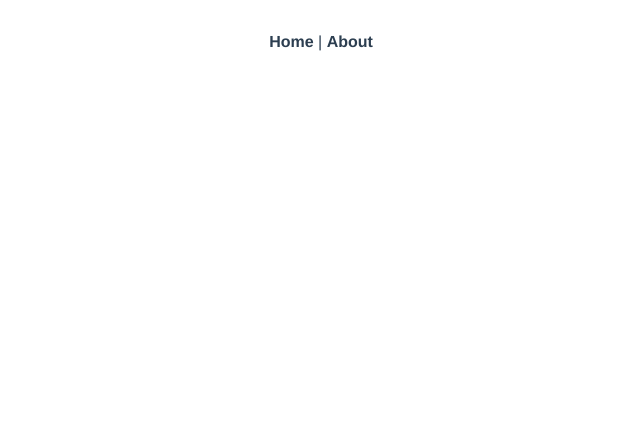
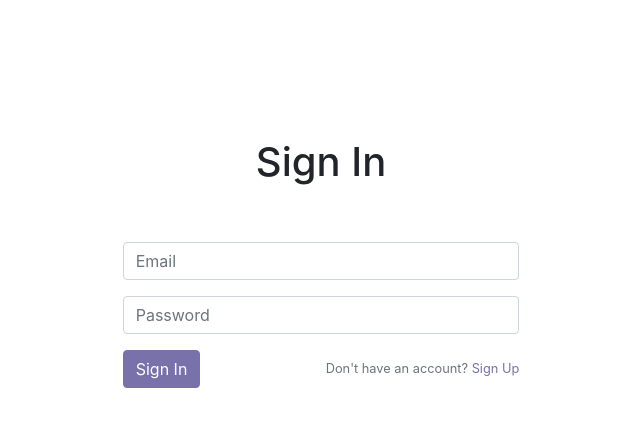
Before and after one commit to king-fox-2019/hackoverflow, a Vue app in the folder client/: page /session in a window 1280 px wide. Shown: the top 426 px of the page, without its empty margins (319-959 px from the left). Built offline with nearby package versions, Linux system fonts and the light colour scheme.

Commit message:
Start creating client - Remove all unnecessary files from vue-cli boilerplate - main.scss: Add theme colors - Add .prettierrc - Add Session.vue: Will handle both Sign up and sign in

```diff
--- a/client/src/App.vue
+++ b/client/src/App.vue
@@ -1,32 +1,12 @@
 <template>
   <div id="app">
-    <div id="nav">
-      <router-link to="/">Home</router-link> |
-      <router-link to="/about">About</router-link>
-    </div>
     <router-view />
   </div>
 </template>
 
 <style lang="scss">
 #app {
-  font-family: "Avenir", Helvetica, Arial, sans-serif;
-  -webkit-font-smoothing: antialiased;
-  -moz-osx-font-smoothing: grayscale;
-  text-align: center;
-  color: #2c3e50;
-}
-
-#nav {
-  padding: 30px;
-
-  a {
-    font-weight: bold;
-    color: #2c3e50;
-
-    &.router-link-exact-active {
-      color: #42b983;
-    }
-  }
+  height: 100vh;
+  padding-top: 5.6rem;
 }
 </style>
--- a/client/src/assets/scss/main.scss
+++ b/client/src/assets/scss/main.scss
@@ -1,2 +1,17 @@
-@import "node_modules/bootstrap/scss/bootstrap";
-@import "node_modules/bootstrap-vue/src/index.scss";
+$primary: #7871aa;
+$secondary: #5d707f;
+$accent: #4e5283;
+// $info: $green !default;
+$success: #e7e247;
+$danger: #ff595e;
+
+$theme-colors: (
+  'primary': $primary,
+  'secondary': $secondary,
+  'accent': $accent,
+  'success': $success,
+  'danger': $danger
+);
+
+@import 'node_modules/bootstrap/scss/bootstrap';
+@import 'node_modules/bootstrap-vue/src/index.scss';
--- a/client/src/components/HelloWorld.vue
+++ /dev/null
@@ -1,130 +0,0 @@
-<template>
-  <div class="hello">
-    <h1>{{ msg }}</h1>
-    <p>
-      For a guide and recipes on how to configure / customize this project,<br />
-      check out the
-      <a href="https://cli.vuejs.org" target="_blank" rel="noopener"
-        >vue-cli documentation</a
-      >.
-    </p>
-    <h3>Installed CLI Plugins</h3>
-    <ul>
-      <li>
-        <a
-          href="https://github.com/vuejs/vue-cli/tree/dev/packages/%40vue/cli-plugin-babel"
-          target="_blank"
-          rel="noopener"
-          >babel</a
-        >
-      </li>
-      <li>
-        <a
-          href="https://github.com/vuejs/vue-cli/tree/dev/packages/%40vue/cli-plugin-router"
-          target="_blank"
-          rel="noopener"
-          >router</a
-        >
-      </li>
-      <li>
-        <a
-          href="https://github.com/vuejs/vue-cli/tree/dev/packages/%40vue/cli-plugin-vuex"
-          target="_blank"
-          rel="noopener"
-          >vuex</a
-        >
-      </li>
-      <li>
-        <a
-          href="https://github.com/vuejs/vue-cli/tree/dev/packages/%40vue/cli-plugin-eslint"
-          target="_blank"
-          rel="noopener"
-          >eslint</a
-        >
-      </li>
-    </ul>
-    <h3>Essential Links</h3>
-    <ul>
-      <li>
-        <a href="https://vuejs.org" target="_blank" rel="noopener">Core Docs</a>
-      </li>
-      <li>
-        <a href="https://forum.vuejs.org" target="_blank" rel="noopener"
-          >Forum</a
-        >
-      </li>
-      <li>
-        <a href="https://chat.vuejs.org" target="_blank" rel="noopener"
-          >Community Chat</a
-        >
-      </li>
-      <li>
-        <a href="https://twitter.com/vuejs" target="_blank" rel="noopener"
-          >Twitter</a
-        >
-      </li>
-      <li>
-        <a href="https://news.vuejs.org" target="_blank" rel="noopener">News</a>
-      </li>
-    </ul>
-    <h3>Ecosystem</h3>
-    <ul>
-      <li>
-        <a href="https://router.vuejs.org" target="_blank" rel="noopener"
-          >vue-router</a
-        >
-      </li>
-      <li>
-        <a href="https://vuex.vuejs.org" target="_blank" rel="noopener">vuex</a>
-      </li>
-      <li>
-        <a
-          href="https://github.com/vuejs/vue-devtools#vue-devtools"
-          target="_blank"
-          rel="noopener"
-          >vue-devtools</a
-        >
-      </li>
-      <li>
-        <a href="https://vue-loader.vuejs.org" target="_blank" rel="noopener"
-          >vue-loader</a
-        >
-      </li>
-      <li>
-        <a
-          href="https://github.com/vuejs/awesome-vue"
-          target="_blank"
-          rel="noopener"
-          >awesome-vue</a
-        >
-      </li>
-    </ul>
-  </div>
-</template>
-
-<script>
-export default {
-  name: "HelloWorld",
-  props: {
-    msg: String
-  }
-};
-</script>
-
-<!-- Add "scoped" attribute to limit CSS to this component only -->
-<style scoped lang="scss">
-h3 {
-  margin: 40px 0 0;
-}
-ul {
-  list-style-type: none;
-  padding: 0;
-}
-li {
-  display: inline-block;
-  margin: 0 10px;
-}
-a {
-  color: #42b983;
-}
-</style>
--- /dev/null
+++ b/client/src/router.js
@@ -0,0 +1,26 @@
+import Vue from 'vue'
+import VueRouter from 'vue-router'
+
+Vue.use(VueRouter)
+
+const routes = [
+  {
+    path: '/',
+    name: 'home',
+    component: () => import(/* webpackChunkName: "home" */ '@/views/Home.vue')
+  },
+  {
+    path: '/session',
+    name: 'session',
+    component: () =>
+      import(/* webpackChunkName: "session" */ '@/views/Session.vue')
+  }
+]
+
+const router = new VueRouter({
+  mode: 'history',
+  base: process.env.BASE_URL,
+  routes
+})
+
+export default router
--- a/client/src/router/index.js
+++ /dev/null
@@ -1,30 +0,0 @@
-import Vue from "vue";
-import VueRouter from "vue-router";
-import Home from "../views/Home.vue";
-
-Vue.use(VueRouter);
-
-const routes = [
-  {
-    path: "/",
-    name: "home",
-    component: Home
-  },
-  {
-    path: "/about",
-    name: "about",
-    // route level code-splitting
-    // this generates a separate chunk (about.[hash].js) for this route
-    // which is lazy-loaded when the route is visited.
-    component: () =>
-      import(/* webpackChunkName: "about" */ "../views/About.vue")
-  }
-];
-
-const router = new VueRouter({
-  mode: "history",
-  base: process.env.BASE_URL,
-  routes
-});
-
-export default router;
--- a/client/src/views/About.vue
+++ /dev/null
@@ -1,5 +0,0 @@
-<template>
-  <div class="about">
-    <h1>This is an about page</h1>
-  </div>
-</template>
--- a/client/src/views/Home.vue
+++ b/client/src/views/Home.vue
@@ -1,18 +1,12 @@
 <template>
   <div class="home">
     <img alt="Vue logo" src="../assets/logo.png" />
-    <HelloWorld msg="Welcome to Your Vue.js App" />
   </div>
 </template>
 
 <script>
-// @ is an alias to /src
-import HelloWorld from "@/components/HelloWorld.vue";
-
 export default {
   name: "home",
-  components: {
-    HelloWorld
-  }
+  components: {}
 };
 </script>
--- /dev/null
+++ b/client/src/views/Session.vue
@@ -0,0 +1,89 @@
+<template>
+  <b-container fluid>
+    <b-row align-h="center">
+      <b-col class="text-center my-5" cols="12">
+        <h1>{{ isSignUp ? 'Sign Up' : 'Sign In' }}</h1>
+      </b-col>
+      <b-col lg="4" md="6" sm="8">
+        <b-form @submit.prevent="onSubmit" novalidate>
+          <b-form-group
+            :description="isSignUp ? 'Must be valid email address' : ''"
+          >
+            <b-form-input
+              v-model="email"
+              type="email"
+              :state.sync="validateEmail"
+              required
+              placeholder="Email"
+            ></b-form-input>
+          </b-form-group>
+
+          <b-form-group
+            :description="isSignUp ? 'Must be at least 6 characters' : ''"
+          >
+            <b-form-input
+              type="password"
+              v-model="password"
+              required
+              placeholder="Password"
+            ></b-form-input>
+          </b-form-group>
+
+          <div
+            class="d-flex flex-wrap align-items-center justify-content-between"
+          >
+            <b-button type="submit" variant="primary">{{
+              isSignUp ? 'Sign Up' : 'Sign In'
+            }}</b-button>
+            <small class="text-muted" v-if="isSignUp"
+              >Already have an account?
+              <router-link
+                :to="`/session?from=${$route.query.from || '/'}&on=signin`"
+                >Sign In</router-link
+              ></small
+            >
+            <small class="text-muted" v-else
+              >Don't have an account?
+              <router-link
+                :to="`/session?from=${$route.query.from || '/'}&on=signup`"
+                >Sign Up</router-link
+              ></small
+            >
+          </div>
+        </b-form>
+      </b-col>
+    </b-row>
+  </b-container>
+</template>
+
+<script>
+export default {
+  data() {
+    return {
+      email: '',
+      password: ''
+    }
+  },
+  computed: {
+    isSignUp() {
+      return this.$route.query.on == 'signup'
+    },
+    validateEmail() {
+      return this.email && this.isSignUp
+        ? /^(([^<>()[\]\\.,;:\s@"]+(\.[^<>()[\]\\.,;:\s@"]+)*)|(".+"))@((\[[0-9]{1,3}\.[0-9]{1,3}\.[0-9]{1,3}\.[0-9]{1,3}])|(([a-zA-Z\-0-9]+\.)+[a-zA-Z]{2,}))$/.test(
+            this.email
+          )
+        : null
+    }
+  },
+  methods: { onSubmit() {} },
+  watch: {
+    isSignUp() {
+      this.email = ''
+      this.password = ''
+    }
+  }
+}
+</script>
+
+<style></style>
```
Also changed, not shown: 1 other file (tests, documents, lock files or other folders).
